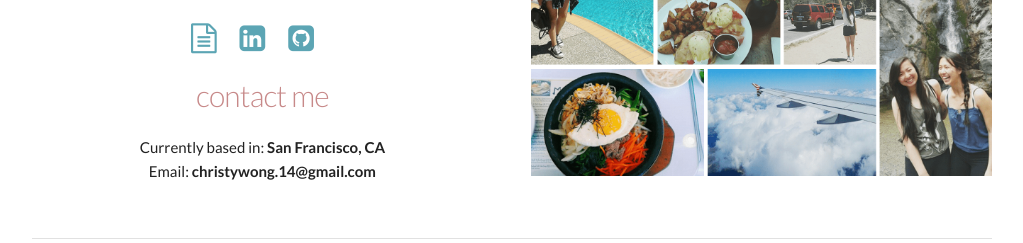
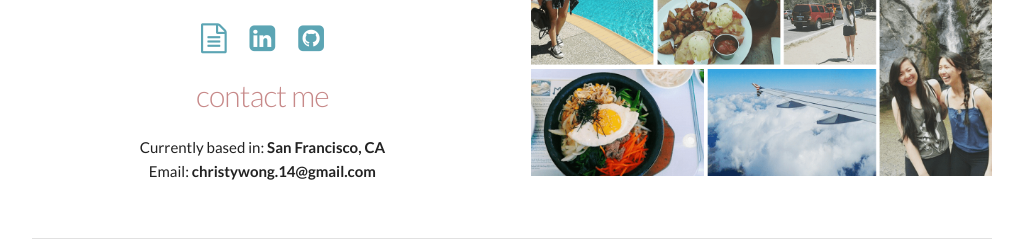
Before and after one commit to christywong/christywong.github.io, a plain HTML site: page index.html in a window 1280 px wide. Shown: the part 557-800 px from the top of the page, without its empty margins (128-1151 px from the left). Drawn offline with nearby package versions, Linux system fonts and the light colour scheme.

Commit message:
Update index.html

```diff
--- a/index.html
+++ b/index.html
@@ -37,7 +37,7 @@
 						<i class="fa fa-2x fa-linkedin-square social-icons" aria-hidden="true"></i>
 					</a>
 					<a href="https://github.com/christywong" target="_blank">
-						<i class="fa fa-2x fa-github-square social-icons" aria-hidden="true"></i>
+						<i class="fa fa-2x fa-github-square social-icons" aria-hidden="true" style="padding-right: 0"></i>
 					</a>
 					<h4 class="sub-titles" id="contact-title">Contact Me</h4>
 					<p>Currently based in: <strong>San Francisco, CA</strong><br>Email: <strong>christywong.14@gmail.com</strong></p>
```
